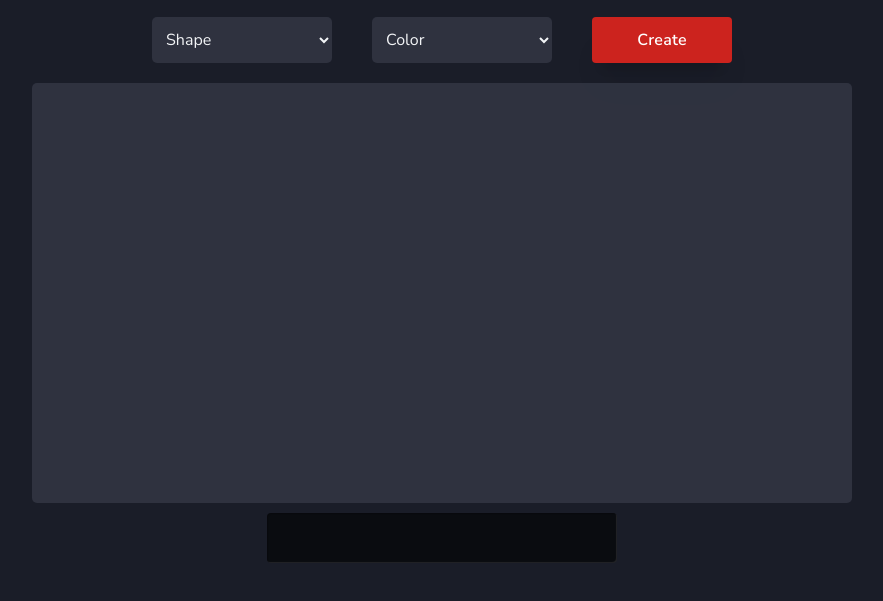
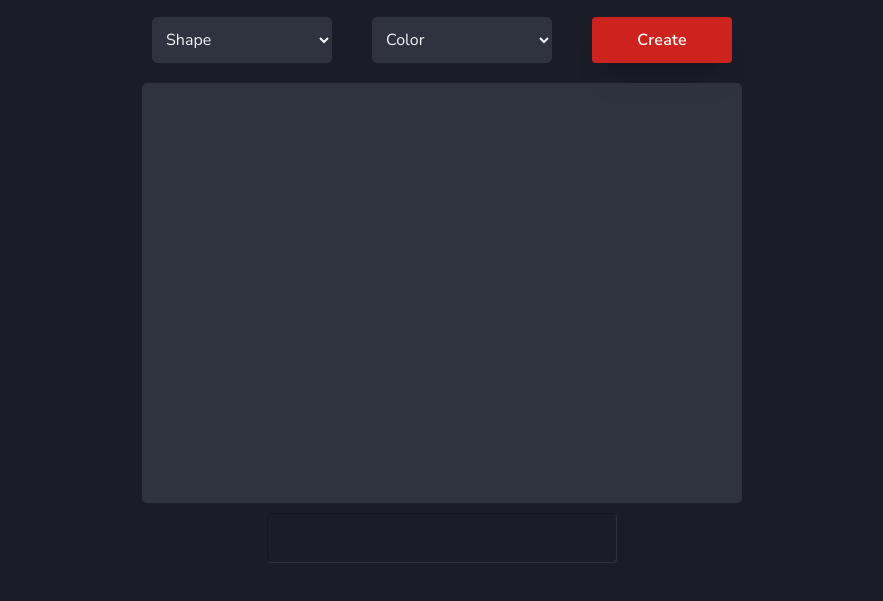
Before and after one commit to Thelma-Dev/Shape-factory, a website with bundled scripts: page index.html in a window 1280 px wide. Both pictures are taken after a click on the button "Create". Shown: the part 53-654 px from the top of the page, without its empty margins (198-1081 px from the left). Built offline with nearby package versions, Linux system fonts and the light colour scheme.

Commit message:
Update selection

```diff
--- a/assets/script/index.js
+++ b/assets/script/index.js
@@ -30,8 +30,11 @@ function createShape(name, color) {
     let shapeValue = shapeOption.options[shapeOption.selectedIndex].value;
     let shapes = document.createElement('div');
 
-    shapes.setAttribute('onclick', 'printInfo(this)');
+    shapes.setAttribute('onclick', 'getInfo(this)');
     array.push(shapes);
+
+    // let text = shapes.getAttribute('className');
+    // console.log(text);
 
 
    if(shapeValue === 'circle') {
@@ -78,8 +81,12 @@ onEvent('click', create, function() {
 function validateLimit() {
 
     let numberOfShapes = factory.children.length
-    if(numberOfShapes === 21) {
+    if(numberOfShapes === 15) {
         create.disabled = true;
         output.innerText = 'Storage is full!';
     }
 }
+
+function printInfo(name, color) {
+
+}
--- a/assets/style/style.css
+++ b/assets/style/style.css
@@ -86,7 +86,7 @@ button:hover {
 
 
 .factory {
-    width: 820px;
+    width: 600px;
     height: 420px;
     grid-template-columns: repeat(auto-fill, minmax(100px, 1fr));
     grid-template-rows: repeat(auto-fill, minmax(110px, 1fr));
@@ -120,7 +120,7 @@ button:hover {
     height: 50px;
     padding: 0 15px;
     border-radius: 4px;
-    background-color: rgb(0 0 0 / 0.6);
+    background-color:none;
     box-shadow: 1px 1px 1px 0 rgba(0, 0, 0, 0.2) inset, -1px -1px 1px 0 rgba(255, 255, 255, 0.1) inset;
     text-align: center;
 }
```
Also changed, not shown: README.md (added).
